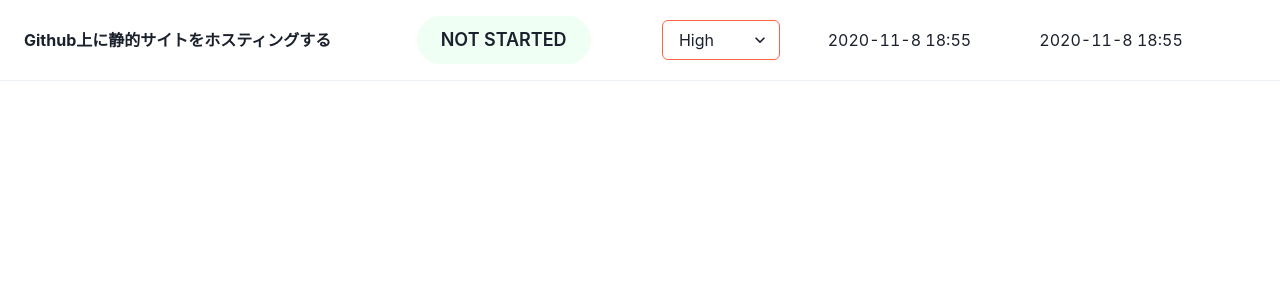
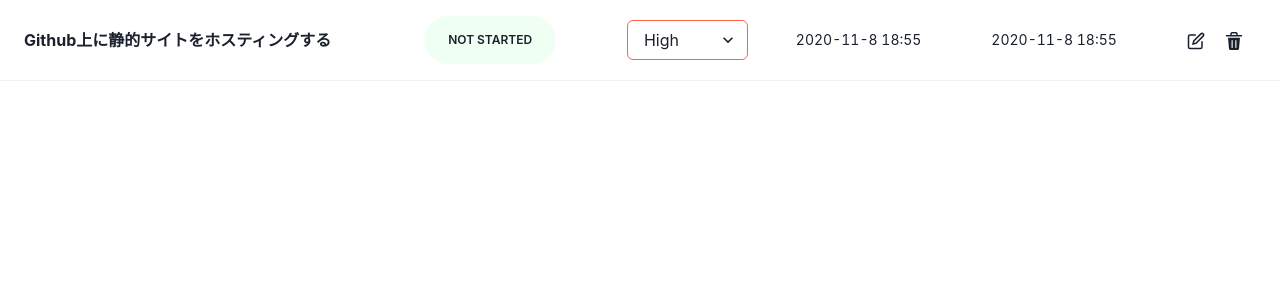
Before and after one commit to if-tech-support/todo_team_2, a Next.js app: page /test in a window 1280 px wide. Shown: the top 300 px of the page. Built offline with nearby package versions, Linux system fonts and the light colour scheme.

Commit message:
#17 TodoListChildコンポーネントのレイアウトを調整して、アイコンを追加

```diff
--- a/src/components/atoms/TodoListChild.jsx
+++ b/src/components/atoms/TodoListChild.jsx
@@ -6,31 +6,43 @@ import {
   Td,
   Button,
   Select,
+  Flex,
+  Spacer
 
 } from '@chakra-ui/react'
+import { EditIcon, DeleteIcon } from '@chakra-ui/icons'
+
+
 
 const TodoListChild = () => {
   return (
-  <Table>
+  <Flex>
+    <Spacer />
+    <Table size='md'>
       <Tbody>
         <Tr>
-        <Td fontWeight="bold">Github上に静的サイトをホスティングする</Td>
+          <Td fontSize='16px' fontWeight="bold">Github上に静的サイトをホスティングする</Td>
           <Td>
-        <Button rounded="full" bg="green.50" size="lg">NOT STARTED</Button>
+          <Button rounded="full" bg="green.50" size="lg" fontSize='12px'>NOT STARTED</Button>
           </Td>
           <Td>
-          <Select borderColor="tomato">
+            <Select borderColor="tomato" fontSize='16px'>
               <option>High</option>
               <option>Middle</option>
               <option>Low</option>
             </Select>
           </Td>
-        <Td>2020-11-8 18:55</Td>
-        <Td>2020-11-8 18:55</Td>
-        <Td></Td>
+          <Td fontSize='14px'>2020-11-8 18:55</Td>
+          <Td fontSize='14px'>2020-11-8 18:55</Td>
+          <Td>
+          <EditIcon w={18} h={18} me={5} />
+          <DeleteIcon w={18} h={18}/>
+          </Td>
         </Tr>
       </Tbody>
     </Table>
+    <Spacer />
+  </Flex>
   )
 }
 
```
Lines whose indentation alone changed are shown as unchanged.
